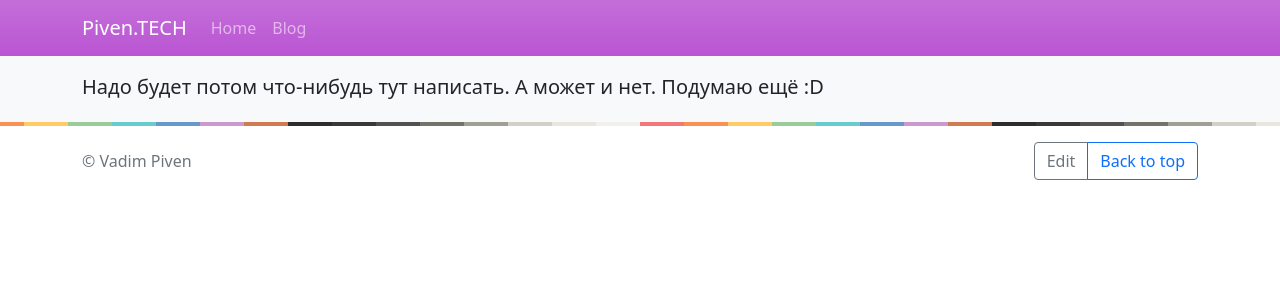
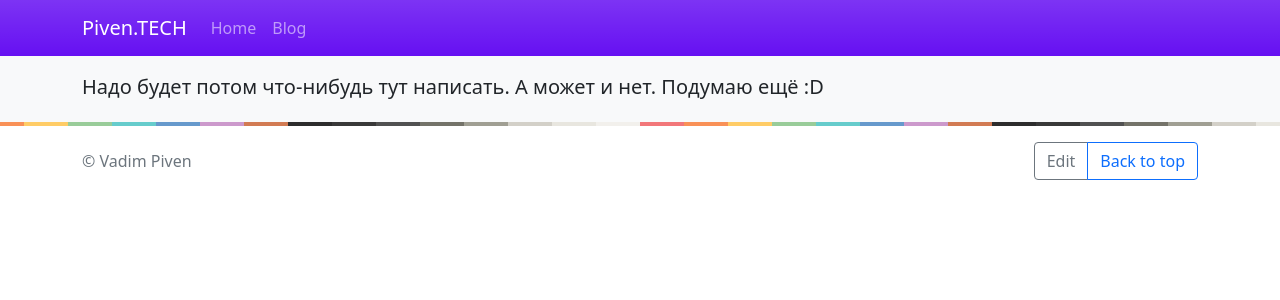
Before and after one commit to vadimpiven/vadimpiven, a Jekyll site: the page built from index.html, in a window 1280 px wide. Shown: the top 300 px of the page. Built offline with Jekyll 4.4.1, drawn with Linux system fonts in a browser that asks for light colours.

Commit message:
Update default.html

```diff
--- a/_layouts/default.html
+++ b/_layouts/default.html
@@ -12,7 +12,7 @@
   </head>
 
   <body>
-    <header class="container-flex bg-gradient text-light" style="background-color: #ba55d3;">
+    <header class="container-flex bg-gradient text-light" style="background-color: #6610f2;">
       <div class="container">
         <nav class="row navbar navbar-expand-sm navbar-dark">
           <div class="container-fluid">
```
